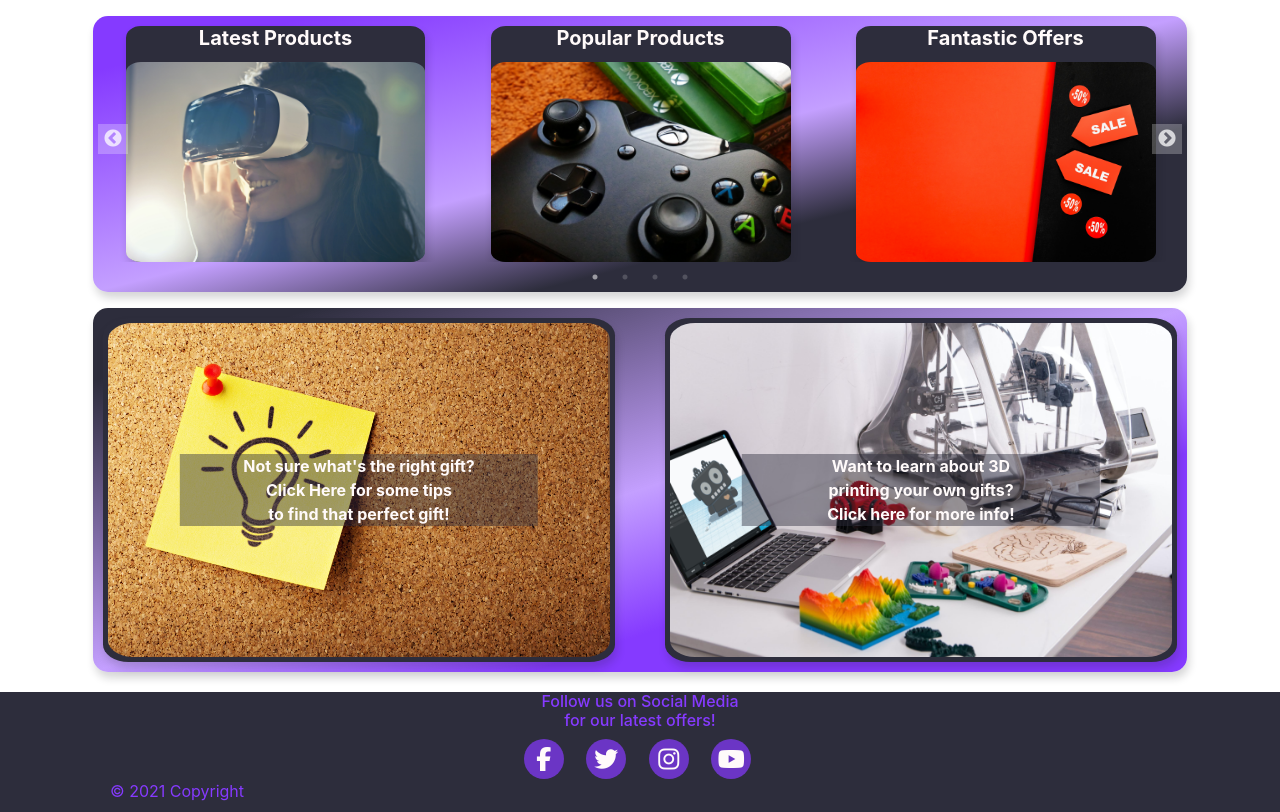
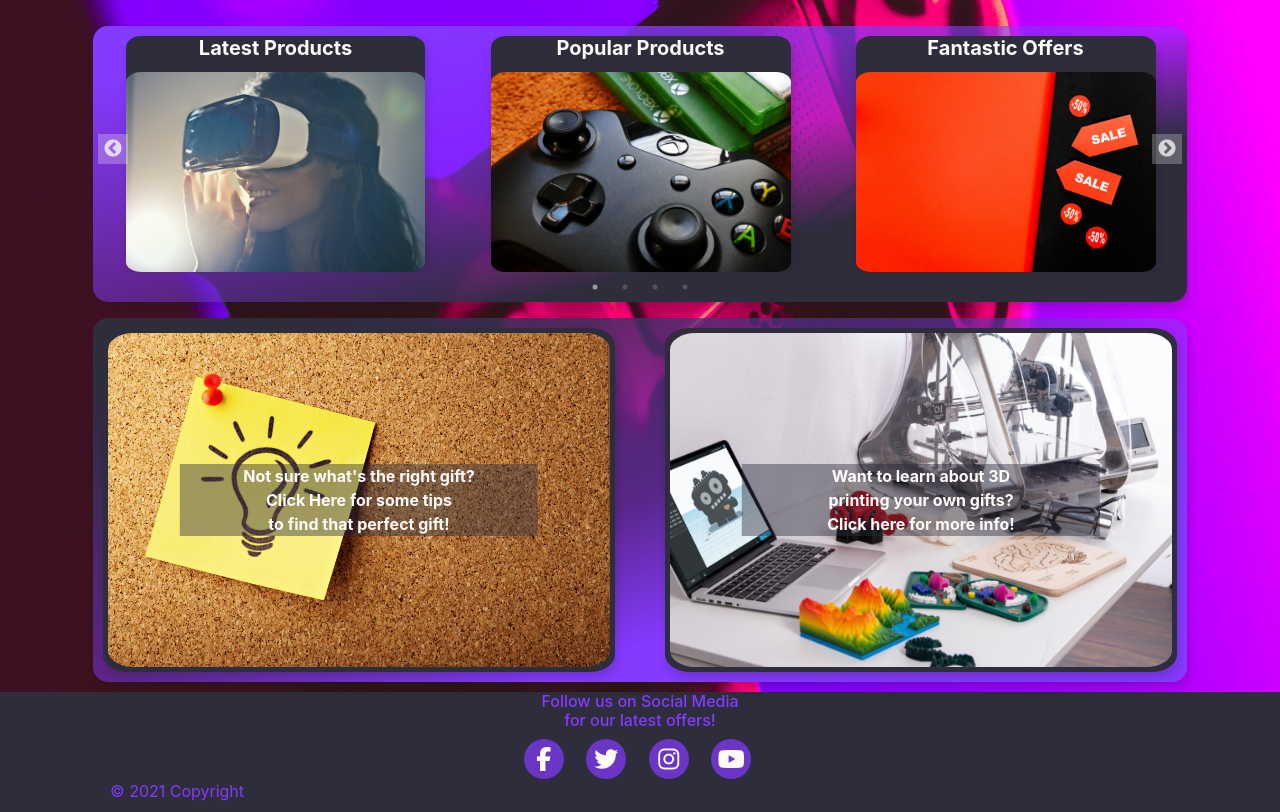
Before and after one commit to jamesr1775/gamer-gifts-elixir, a Django app: page / in a window 1280 px wide. Shown: the part 158-970 px from the top of the page. Run offline with Django 3.2, Linux system fonts and the light colour scheme; some libraries are stand-ins or nearby versions.

Commit message:
adding a hero / background image to the home template, removing footer margin and adding padding to the main content block

```diff
--- a/home/static/home/css/home.css
+++ b/home/static/home/css/home.css
@@ -1,3 +1,8 @@
+main{
+    background: url('/media/images/hero-image.jpg') no-repeat center center fixed;
+    background-size: cover;
+}
+
 /*************** Carousel Cards ***************/
 .cards-wrapper {
 	display: flex;
--- a/static/css/base.css
+++ b/static/css/base.css
@@ -3,7 +3,9 @@ html {
 }
 main{
     min-height: 70vh;
+    padding: 10px;
 }
+
 /************************* NavBar *************************/
 .bg-navbar{
     background-color: #2D2D3C ;
@@ -28,7 +30,6 @@ main{
     background-color: #2D2D3C;
 }
 footer {
-    margin-top: 20px;
     height: 120px;
     width: 100%;
     color: #863AFF;
```
Also changed, not shown: media/images/hero-image.jpg (added).
